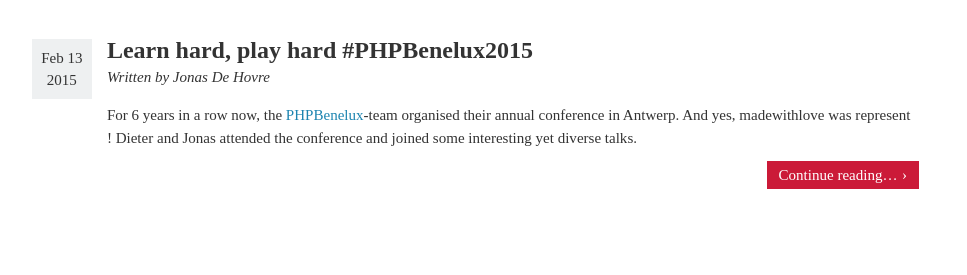
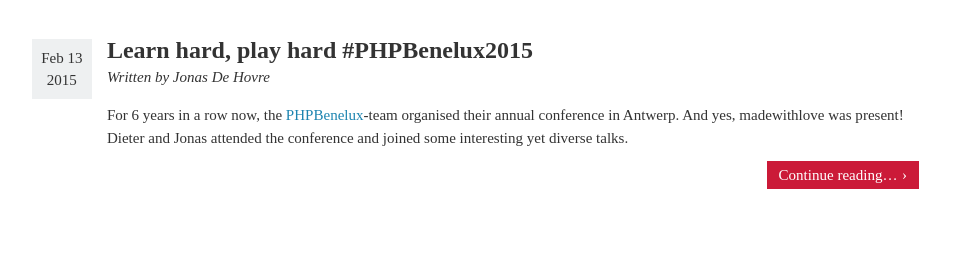
Before and after one commit to dimsav/blog, a Jekyll site: the page built from index.html, in a window 1280 px wide. Shown: the part 177-452 px from the top of the page, without its empty margins (127-1094 px from the left). Built offline with Jekyll 4.4.1, drawn with Linux system fonts in a browser that asks for light colours; some of the changed lines change nothing that is shown.

Commit message:
Correct grammar after feedback.
Feedback from @hannesvdvreken.

```diff
--- a/_posts/2015-02-13-learn-hard-play-hard.md
+++ b/_posts/2015-02-13-learn-hard-play-hard.md
@@ -7,7 +7,7 @@
 ---
 
 For 6 years in a row now, the [PHPBenelux](http://conference.phpbenelux.eu/2015/)-team organised their annual conference
-in Antwerp. And yes, madewithlove was represent ! Dieter and Jonas attended the conference and joined some interesting
+in Antwerp. And yes, madewithlove was present! Dieter and Jonas attended the conference and joined some interesting
 yet diverse talks.
 
 Now I am not going to cover every talk we joined in detail. But I’d love to go over some talks and other stuff that
@@ -29,12 +29,12 @@
 * The code-chain, which basically comes down to planning your coding days and how important this is doing this day by day. And also planning in a break in between.
 * How white-boarding can really help you see things different and how it can be a solution if you get stuck.
 * The way how a commit message should and shouldn't look like. Conclusion was that they should be self explanatory.
-* That repetition is key !
+* That repetition is key!
 * Explained the importance of "Code Katas"
 
 During his talk he also referenced some quotes, which he thought were very important.
-One of the quotes that really sticked with me was “The timid does not learn”. This comes down to: “Dare to ask because all
-beginnings are difficult."
+One of the quotes that really stuck with me was “The timid does not learn”. This comes down to: “Dare to ask because all
+beginnings are difficult".
 
 ### PHP Performance for Ludicrous Speed
 
@@ -51,8 +51,8 @@
 
 ### How Not Using PHP Can Make You Better At PHP
 
-Next up [Daniel Cousineau](https://twitter.com/dcousineau) taught us how not using php makes us better at php. The key subject I held on to was by how you
-can improve your code skills by learning different languages.
+Next up [Daniel Cousineau](https://twitter.com/dcousineau) taught us how not using php makes us better at php. The key
+subject I held on to was by how you can improve your code skills by learning different languages.
 
 > “The languages you speak determine/influence the way you think “
 
@@ -64,7 +64,7 @@
 fully aware or wasn't even expecting anything big on this subject. But when she started talking about ‘Hack’ and the
 improved performance we’ll see in future php versions she caught the audience's attention.
 
-A PHPBenelux wouldn’t be a real conference if there wasn’t some high tech stuff to try out !
+A PHPBenelux wouldn’t be a real conference if there wasn’t some high tech stuff to try out!
 This is Jonas trying out the Oculus Rift
 
 ![Jonas trying the Oculus Rift](/assets/posts/2015-02-13-learn-hard-play-hard/jonas.jpg)
```
